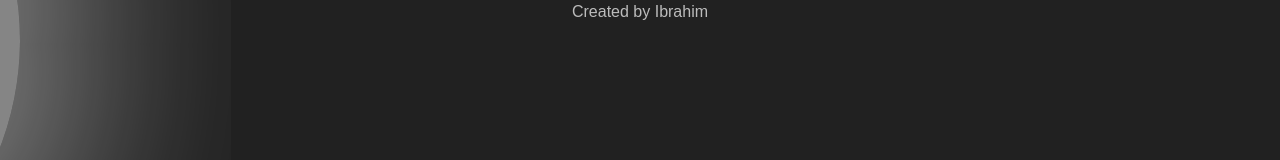
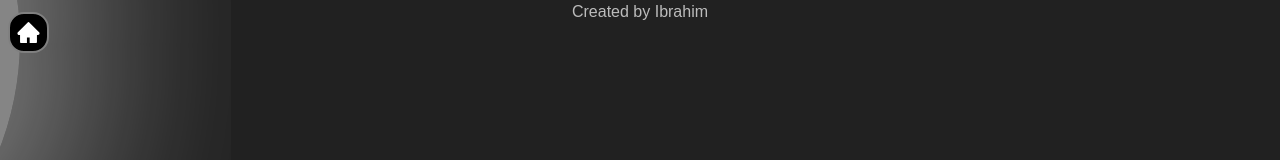
Before and after one commit to i8Rahi1m/exam-help, a Next.js app: page /tickets/1 in a window 1280 px wide. Shown: the top 160 px of the page. Built offline with nearby package versions, Linux system fonts and the light colour scheme.

Commit message:
home-btn

```diff
--- a/app/tickets/[id]/page.tsx
+++ b/app/tickets/[id]/page.tsx
@@ -1,12 +1,17 @@
 'use client';
 
+import Link from "next/link";
 // import { useParams } from 'next/navigation';
+import { AiFillHome } from "react-icons/ai";
 
 export default function TicketPage() {
   // const { id } = useParams();
 
   return (
     <div className="">
+      <Link href={"/"} className="transition-[0.3s] fixed top-3 left-2 p-1.5 text-[25px] rounded-2xl bg-[black] z-2 border-2 border-[gray] hover:bg-[#2c2c2c] after:shadow-2xl">
+        <AiFillHome/>
+      </Link>
     </div>
   );
 }
```
